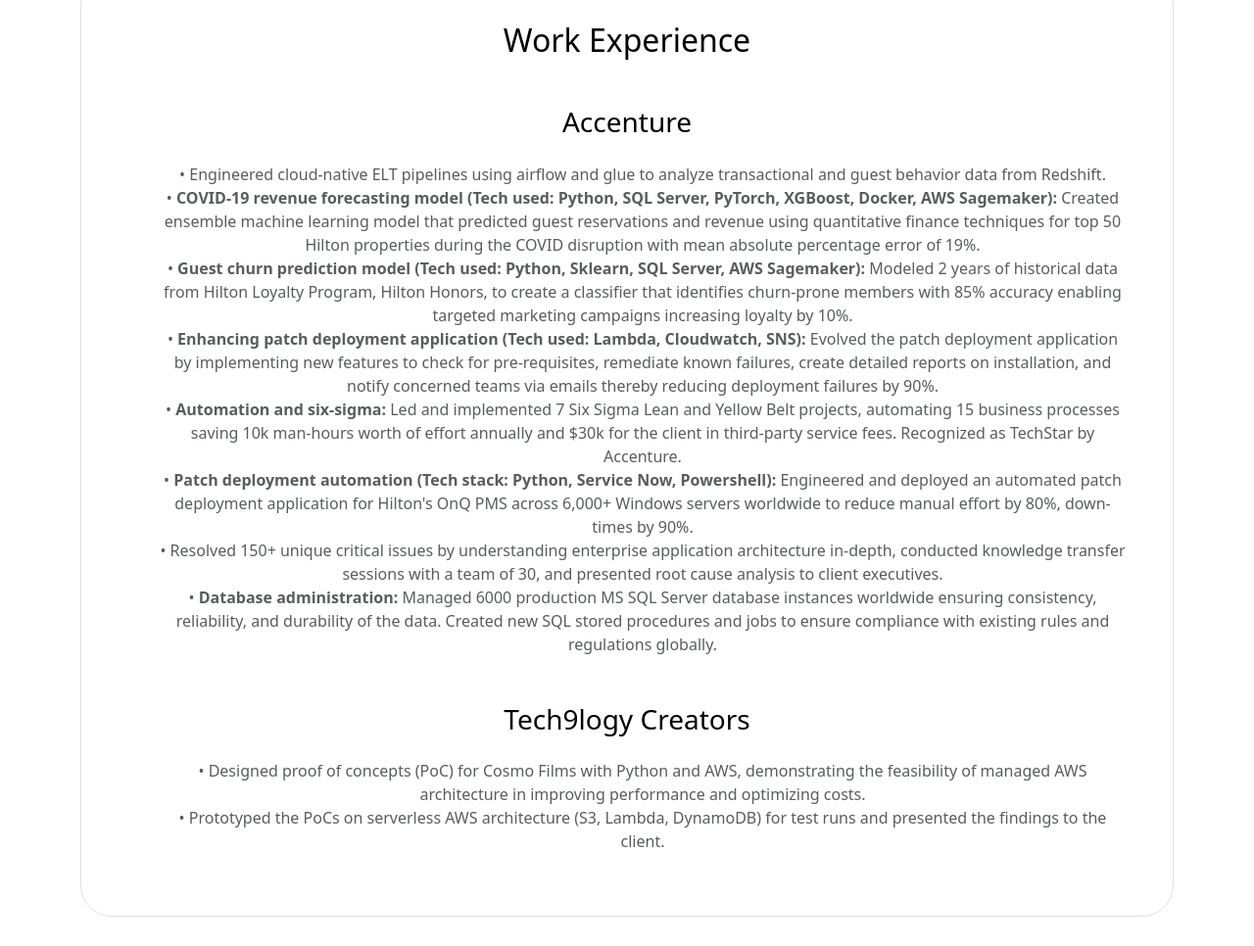
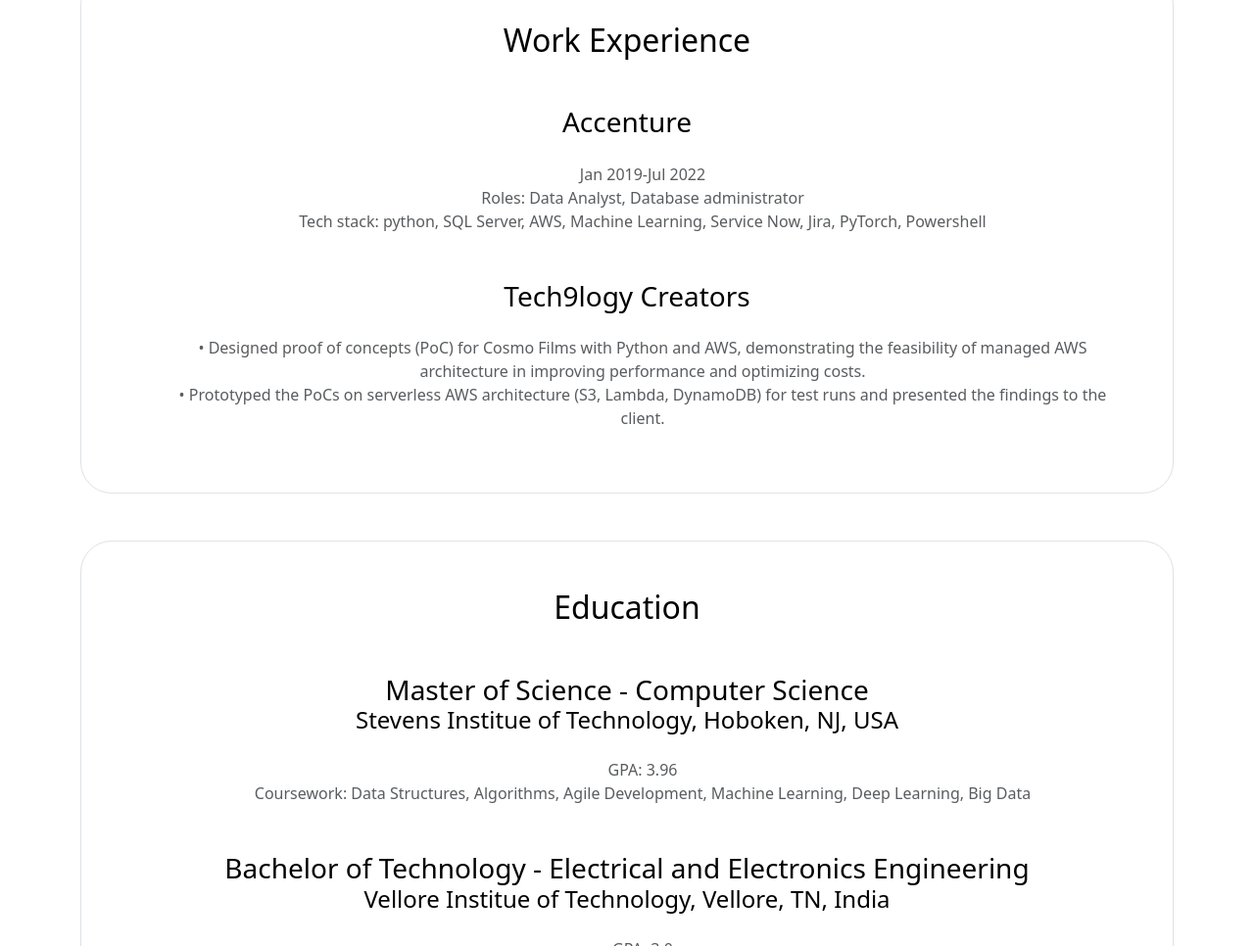
Before and after one commit to atulgupta002/atul-gupta.github.io, a plain HTML site: page index.html in a window 1280 px wide. Shown: the part 1729-2695 px from the top of the page at 98% size. Drawn offline with nearby package versions, Linux system fonts and the light colour scheme.

Commit message:
Update index.html

```diff
--- a/index.html
+++ b/index.html
@@ -99,14 +99,17 @@
             <h3 class="text-body-emphasis pb-0 mb-0 mt-5">Accenture</h3>
             <p class="col-lg-6 mx-auto mb-4">
             <ul class="accenture">
-                <li>• Engineered cloud-native ELT pipelines using airflow and glue to analyze transactional and guest behavior data from Redshift.</li>
+                <li>Jan 2019-Jul 2022</li>
+                <li>Roles: Data Analyst, Database administrator</li>
+                <li>Tech stack: python, SQL Server, AWS, Machine Learning, Service Now, Jira, PyTorch, Powershell</li>
+<!--                 <li>• Engineered cloud-native ELT pipelines using airflow and glue to analyze transactional and guest behavior data from Redshift.</li>
                 <li>• <b>COVID-19 revenue forecasting model (Tech used: Python, SQL Server, PyTorch, XGBoost, Docker, AWS Sagemaker):</b> Created ensemble machine learning model that predicted guest reservations and revenue using quantitative finance techniques for top 50 Hilton properties during the COVID disruption with mean absolute percentage error of 19%.</li>
                 <li>• <b>Guest churn prediction model (Tech used: Python, Sklearn, SQL Server, AWS Sagemaker):</b> Modeled 2 years of historical data from Hilton Loyalty Program, Hilton Honors, to create a classifier that identifies churn-prone members with 85% accuracy enabling targeted marketing campaigns increasing loyalty by 10%.</li>
                 <li>• <b>Enhancing patch deployment application (Tech used: Lambda, Cloudwatch, SNS):</b> Evolved the patch deployment application by implementing new features to check for pre-requisites, remediate known failures, create detailed reports on installation, and notify concerned teams via emails thereby reducing deployment failures by 90%.</li>
                 <li>• <b>Automation and six-sigma:</b> Led and implemented 7 Six Sigma Lean and Yellow Belt projects, automating 15 business processes saving 10k man-hours worth of effort annually and $30k for the client in third-party service fees. Recognized as TechStar by Accenture. </li>
                 <li>• <b>Patch deployment automation (Tech stack: Python, Service Now, Powershell):</b> Engineered and deployed an automated patch deployment application for Hilton's OnQ PMS across 6,000+ Windows servers worldwide to reduce manual effort by 80%, down-times by 90%. </li>
                 <li>• Resolved 150+ unique critical issues by understanding enterprise application architecture in-depth, conducted knowledge transfer sessions with a team of 30, and presented root cause analysis to client executives.</li>
-                <li>• <b>Database administration:</b> Managed 6000 production MS SQL Server database instances worldwide ensuring consistency, reliability, and durability of the data. Created new SQL stored procedures and jobs to ensure compliance with existing rules and regulations globally.</li>
+                <li>• <b>Database administration:</b> Managed 6000 production MS SQL Server database instances worldwide ensuring consistency, reliability, and durability of the data. Created new SQL stored procedures and jobs to ensure compliance with existing rules and regulations globally.</li> -->
             </ul>
             </p>
 
```
